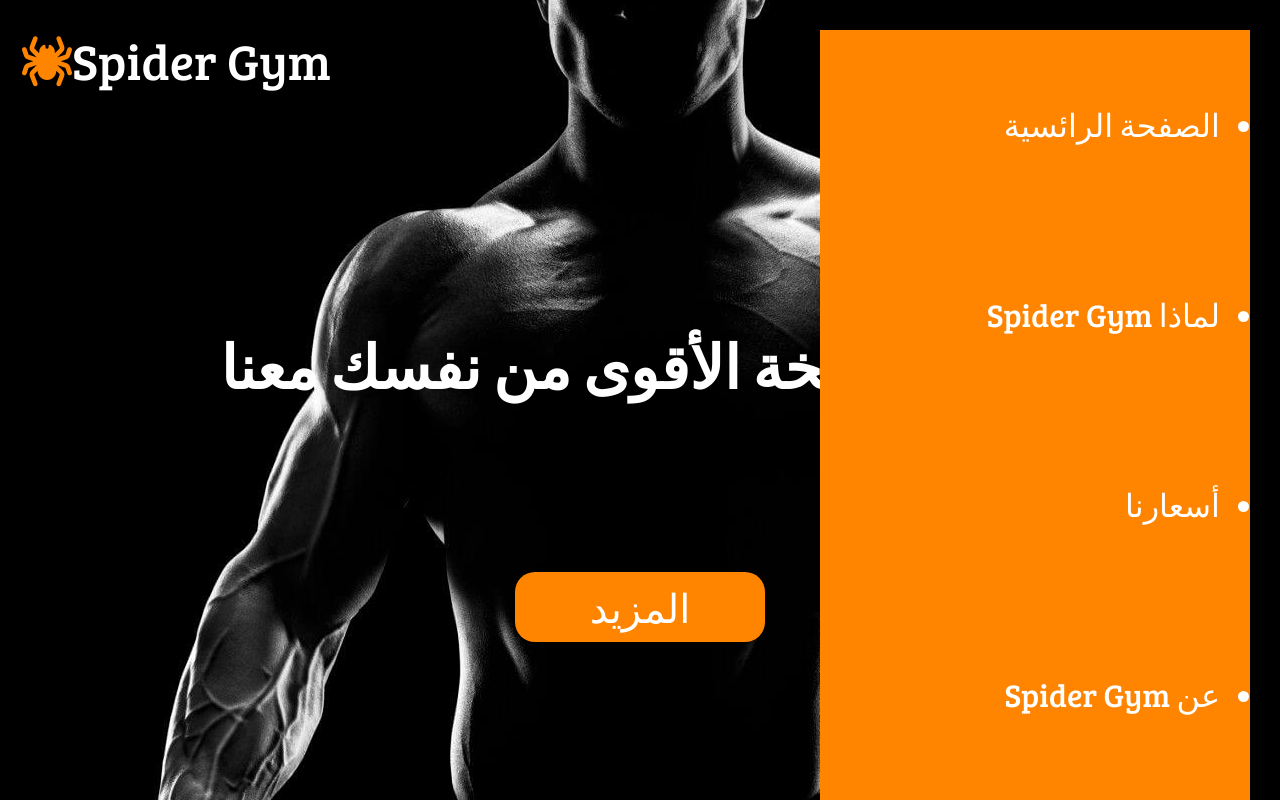
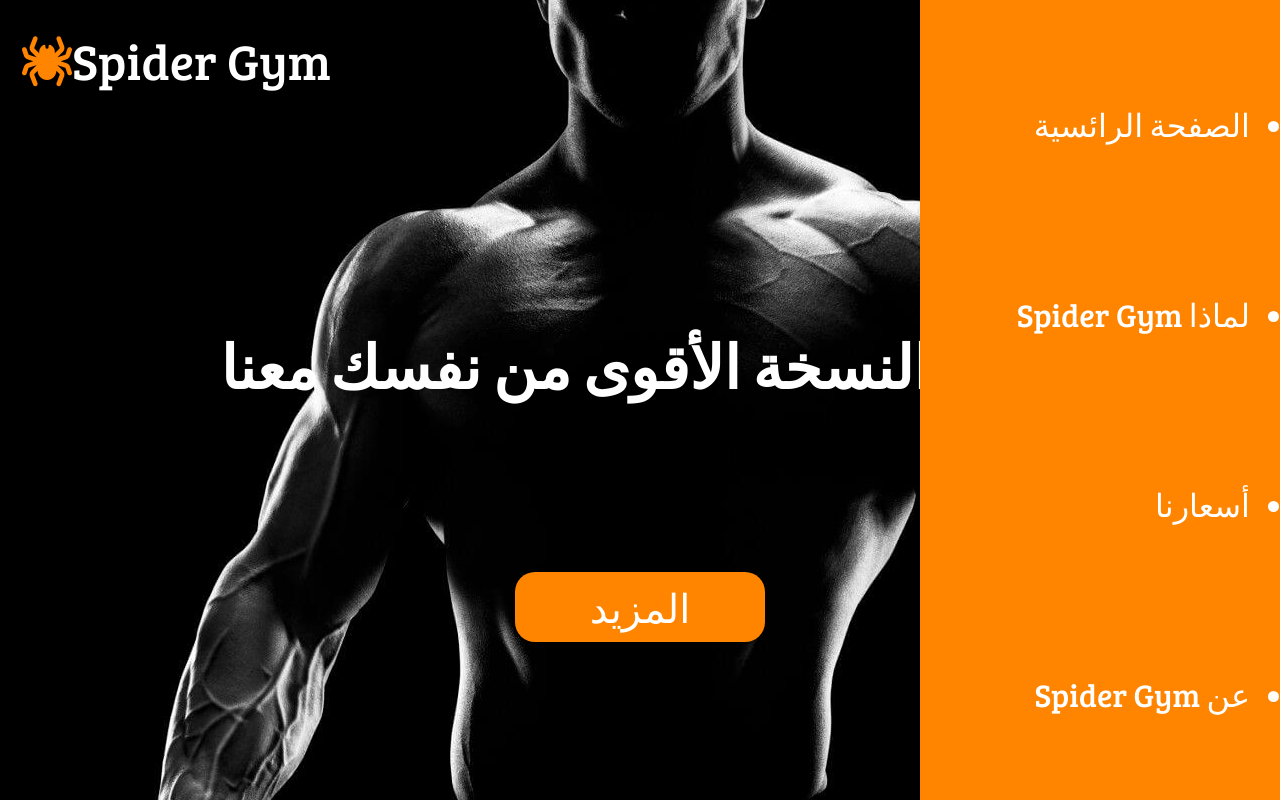
Before and after one commit to website-eg/Spider-Gym, a plain HTML site: page index.html in a window 1280 px wide. Both pictures are taken after a click on the picture 1222 px from the left and 57 px from the top of the page. Shown: the top 800 px of the page. Drawn offline with Linux system fonts and the light colour scheme.

Commit message:
add some style

```diff
--- a/assets/style/style.css
+++ b/assets/style/style.css
@@ -57,24 +57,24 @@ header button {
   border-style: none;
   font-size: 40px;
 }
-header ul {
-  max-height: 0;
-  overflow: hidden;
-  transition: max-height 0.4s ease-in-out;
+header #list-menu {
+  position: fixed;
+  top: 0;
+  right: 0;
+  width: 300px;
+  height: 950px;
   background-color: #ff8400;
-  position: absolute;
-  top: 30px;
-  right: 30px;
-  width: 400px;
-  height: 950px;
-  font-size: 32px;
-  padding-right: 30px;
+  transform: translateX(100%);
+  transition: transform 0.5s ease-in-out;
   display: flex;
   flex-direction: column;
   justify-content: space-around;
+  font-size: 32px;
+  padding: 30px;
+  z-index: 999;
 }
 #list-menu.show {
-  max-height: 950px;
+  transform: translateX(0);
 }
 header img {
   width: 64px;
```
